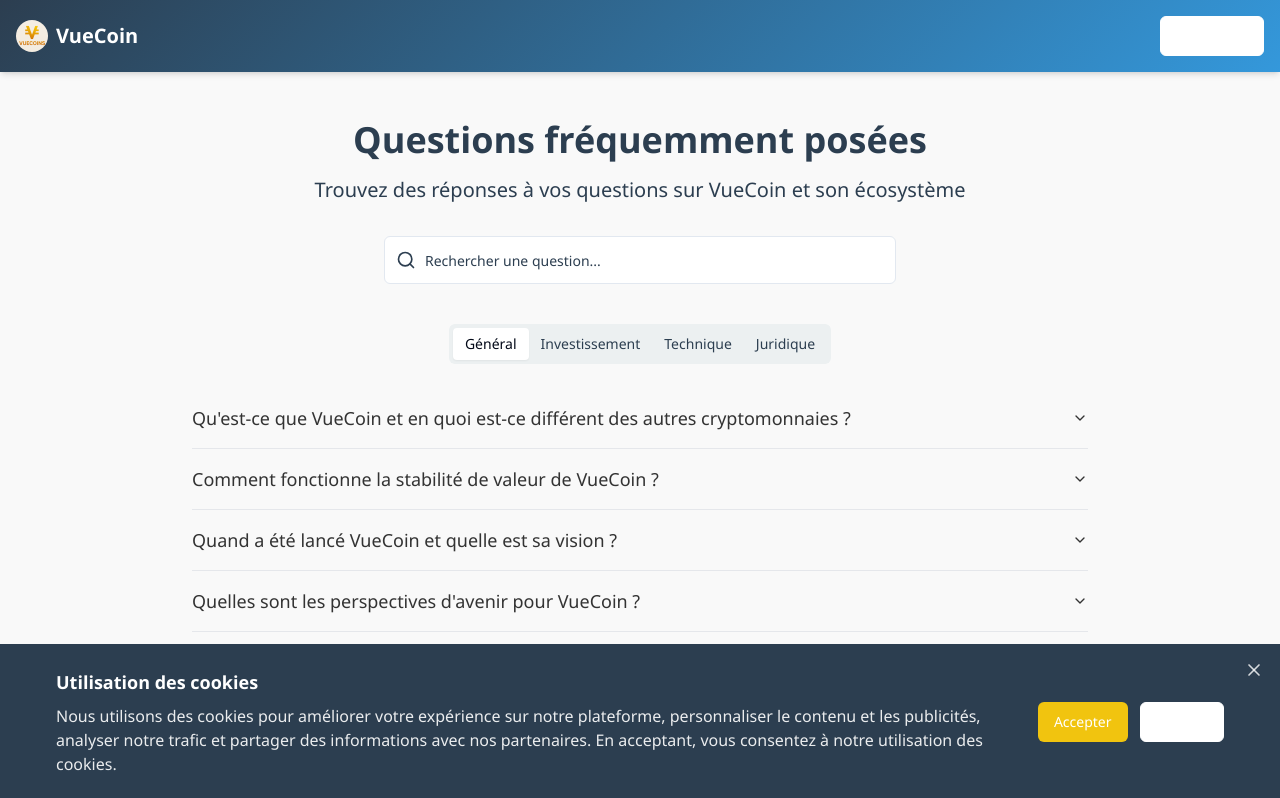
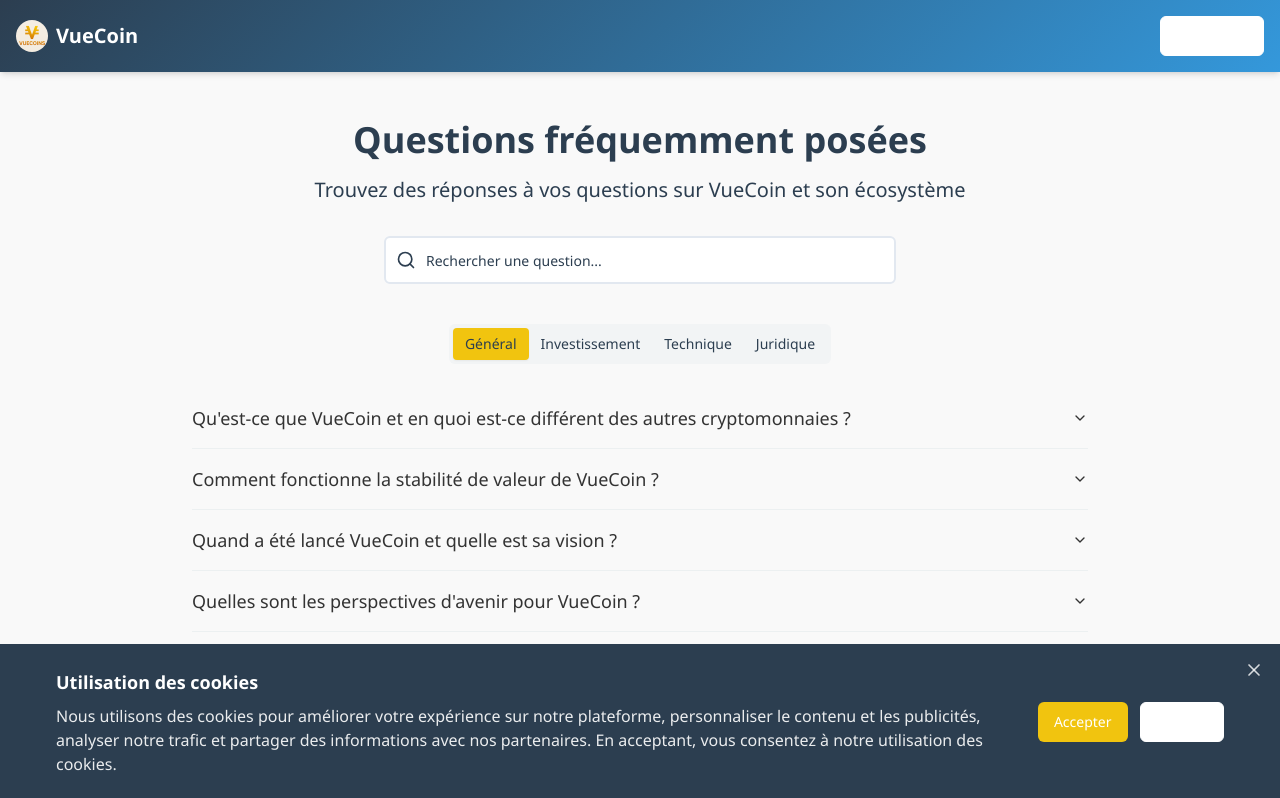
Before and after one commit to Mervic94/vuecoin, a React (Vite) app: page /faq in a window 1280 px wide. Shown: the top 798 px of the page. Built offline with nearby package versions, Linux system fonts and the light colour scheme.

Commit message:
Refactor: Update FAQ content and styling
- Updated the FAQ answer with the correct sectors.
- Refactored the FAQ page for better styling and hover animations.
- Applied the accent color to button hover effects.

```diff
--- a/src/components/faq/FAQAccordion.tsx
+++ b/src/components/faq/FAQAccordion.tsx
@@ -21,11 +21,13 @@ const FAQAccordion = ({ faqs, category }: FAQAccordionProps) => {
   return (
     <Accordion type="single" collapsible className="w-full">
       {faqs.map((faq, index) => (
-        <AccordionItem key={index} value={`${category}-item-${index}`}>
-          <AccordionTrigger className="text-lg font-medium text-left">
+        <AccordionItem key={index} value={`${category}-item-${index}`} className="border-b border-muted">
+          <AccordionTrigger
+            className="text-lg font-medium text-left py-4 transition-colors hover:text-accent focus:text-accent"
+          >
             {faq.question}
           </AccordionTrigger>
-          <AccordionContent className="text-muted-foreground">
+          <AccordionContent className="text-muted-foreground animate-fade-in">
             {faq.answer}
           </AccordionContent>
         </AccordionItem>
--- a/src/components/faq/FAQContact.tsx
+++ b/src/components/faq/FAQContact.tsx
@@ -11,11 +11,11 @@ const FAQContact = () => {
         Notre équipe est là pour vous aider avec toutes vos questions. N'hésitez pas à nous contacter.
       </p>
       <div className="flex flex-col sm:flex-row gap-4 justify-center">
-        <Button className="flex items-center gap-2">
+        <Button className="flex items-center gap-2 transition-colors hover:bg-accent hover:text-primary">
           <Mail className="h-4 w-4" />
           Nous contacter
         </Button>
-        <Button variant="outline" className="flex items-center gap-2">
+        <Button variant="outline" className="flex items-center gap-2 transition-colors hover:bg-accent hover:text-primary">
           <ArrowRight className="h-4 w-4" />
           Centre d'aide
         </Button>
--- a/src/components/faq/FAQData.tsx
+++ b/src/components/faq/FAQData.tsx
@@ -1,10 +1,9 @@
-
 import { FAQItem } from './FAQAccordion';
 
 export const generalFaqs: FAQItem[] = [
   {
     question: "Qu'est-ce que VueCoin et en quoi est-ce différent des autres cryptomonnaies ?",
-    answer: "VueCoin est une cryptomonnaie unique dont la valeur est soutenue par des investissements réels dans quatre secteurs stratégiques : l'immobilier, les énergies renouvelables, l'agriculture durable et les technologies de santé. Contrairement à la plupart des cryptomonnaies qui manquent d'ancrage tangible, VueCoin combine les avantages de la blockchain (sécurité, transparence, décentralisation) avec une stratégie d'investissement dans des actifs tangibles, créant ainsi une proposition de valeur plus stable et plus robuste."
+    answer: "VueCoins est une cryptomonnaie unique dont la valeur est soutenue par des investissements réels dans quatre secteurs stratégiques : l'immobilier, les énergies renouvelables, l'agriculture durable et les technologies de santé. Contrairement à la plupart des cryptomonnaies qui manquent d'ancrage tangible, VueCoins combine les avantages de la blockchain (sécurité, transparence, décentralisation) avec une stratégie d'investissement dans des actifs tangibles, créant ainsi une proposition de valeur plus stable et plus robuste."
   },
   {
     question: "Comment fonctionne la stabilité de valeur de VueCoin ?",
--- a/src/components/faq/FAQSearch.tsx
+++ b/src/components/faq/FAQSearch.tsx
@@ -2,7 +2,6 @@
 import React from 'react';
 import { Input } from "@/components/ui/input";
 import { Search } from 'lucide-react';
-import { FAQItem } from './FAQAccordion';
 
 interface FAQSearchProps {
   searchQuery: string;
@@ -15,7 +14,7 @@ const FAQSearch = ({ searchQuery, setSearchQuery }: FAQSearchProps) => {
       <Search className="absolute left-3 top-1/2 transform -translate-y-1/2 text-muted-foreground h-5 w-5" />
       <Input
         placeholder="Rechercher une question..."
-        className="pl-10 h-12 text-lg"
+        className="pl-10 h-12 text-lg border-2 focus:border-accent focus:ring-accent transition-colors duration-300"
         value={searchQuery}
         onChange={(e) => setSearchQuery(e.target.value)}
       />
--- a/src/components/faq/FAQSearchResults.tsx
+++ b/src/components/faq/FAQSearchResults.tsx
@@ -9,7 +9,7 @@ interface FAQSearchResultsProps {
 
 const FAQSearchResults = ({ searchQuery, filteredFaqs }: FAQSearchResultsProps) => {
   return (
-    <div className="mb-12">
+    <div className="mb-12 animate-fade-in">
       <h2 className="text-2xl font-semibold mb-6">Résultats de recherche pour "{searchQuery}"</h2>
       {filteredFaqs.length > 0 ? (
         <FAQAccordion faqs={filteredFaqs} category="search" />
--- a/src/components/faq/FAQTabs.tsx
+++ b/src/components/faq/FAQTabs.tsx
@@ -8,27 +8,47 @@ const FAQTabs = () => {
   return (
     <Tabs defaultValue="general" className="mb-12">
       <div className="flex justify-center mb-6">
-        <TabsList>
-          <TabsTrigger value="general">Général</TabsTrigger>
-          <TabsTrigger value="investing">Investissement</TabsTrigger>
-          <TabsTrigger value="technical">Technique</TabsTrigger>
-          <TabsTrigger value="legal">Juridique</TabsTrigger>
+        <TabsList className="bg-muted/50">
+          <TabsTrigger
+            value="general"
+            className="data-[state=active]:bg-accent data-[state=active]:text-primary transition-colors hover:bg-accent/50"
+          >
+            Général
+          </TabsTrigger>
+          <TabsTrigger
+            value="investing"
+            className="data-[state=active]:bg-accent data-[state=active]:text-primary transition-colors hover:bg-accent/50"
+          >
+            Investissement
+          </TabsTrigger>
+          <TabsTrigger
+            value="technical"
+            className="data-[state=active]:bg-accent data-[state=active]:text-primary transition-colors hover:bg-accent/50"
+          >
+            Technique
+          </TabsTrigger>
+          <TabsTrigger
+            value="legal"
+            className="data-[state=active]:bg-accent data-[state=active]:text-primary transition-colors hover:bg-accent/50"
+          >
+            Juridique
+          </TabsTrigger>
         </TabsList>
       </div>
 
-      <TabsContent value="general">
+      <TabsContent value="general" className="animate-fade-in">
         <FAQAccordion faqs={generalFaqs} category="general" />
       </TabsContent>
 
-      <TabsContent value="investing">
+      <TabsContent value="investing" className="animate-fade-in">
         <FAQAccordion faqs={investingFaqs} category="investing" />
       </TabsContent>
 
-      <TabsContent value="technical">
+      <TabsContent value="technical" className="animate-fade-in">
         <FAQAccordion faqs={technicalFaqs} category="technical" />
       </TabsContent>
 
-      <TabsContent value="legal">
+      <TabsContent value="legal" className="animate-fade-in">
         <FAQAccordion faqs={legalFaqs} category="legal" />
       </TabsContent>
     </Tabs>
--- /dev/null
+++ b/src/hooks/useFAQSearch.tsx
@@ -0,0 +1,26 @@
+
+import { useState, useMemo } from 'react';
+import { FAQItem } from '@/components/faq/FAQAccordion';
+import { getAllFaqs } from '@/components/faq/FAQData';
+
+export const useFAQSearch = () => {
+  const [searchQuery, setSearchQuery] = useState("");
+  const allFaqs = getAllFaqs();
+
+  const filteredFaqs = useMemo(() => {
+    if (!searchQuery) return [];
+
+    return allFaqs.filter(faq =>
+      faq.question.toLowerCase().includes(searchQuery.toLowerCase()) ||
+      faq.answer.toLowerCase().includes(searchQuery.toLowerCase())
+    );
+  }, [searchQuery, allFaqs]);
+
+  return {
+    searchQuery,
+    setSearchQuery,
+    filteredFaqs,
+    hasResults: filteredFaqs.length > 0,
+    isSearching: searchQuery.length > 0
+  };
+};
--- a/src/pages/FAQ.tsx
+++ b/src/pages/FAQ.tsx
@@ -1,23 +1,15 @@
 
-import React, { useState } from 'react';
+import React from 'react';
 import Header from '@/components/Header';
 import Footer from '@/components/Footer';
 import FAQSearch from '@/components/faq/FAQSearch';
 import FAQTabs from '@/components/faq/FAQTabs';
 import FAQContact from '@/components/faq/FAQContact';
 import FAQSearchResults from '@/components/faq/FAQSearchResults';
-import { getAllFaqs } from '@/components/faq/FAQData';
+import { useFAQSearch } from '@/hooks/useFAQSearch';
 
 const FAQ = () => {
-  const [searchQuery, setSearchQuery] = useState("");
-  const allFaqs = getAllFaqs();
-
-  const filteredFaqs = searchQuery
-    ? allFaqs.filter(faq =>
-        faq.question.toLowerCase().includes(searchQuery.toLowerCase()) ||
-        faq.answer.toLowerCase().includes(searchQuery.toLowerCase())
-      )
-    : [];
+  const { searchQuery, setSearchQuery, filteredFaqs, isSearching } = useFAQSearch();
 
   return (
     <div className="min-h-screen flex flex-col">
@@ -33,7 +25,7 @@ const FAQ = () => {
             <FAQSearch searchQuery={searchQuery} setSearchQuery={setSearchQuery} />
           </div>
 
-          {searchQuery ? (
+          {isSearching ? (
             <FAQSearchResults searchQuery={searchQuery} filteredFaqs={filteredFaqs} />
           ) : (
             <FAQTabs />
```
